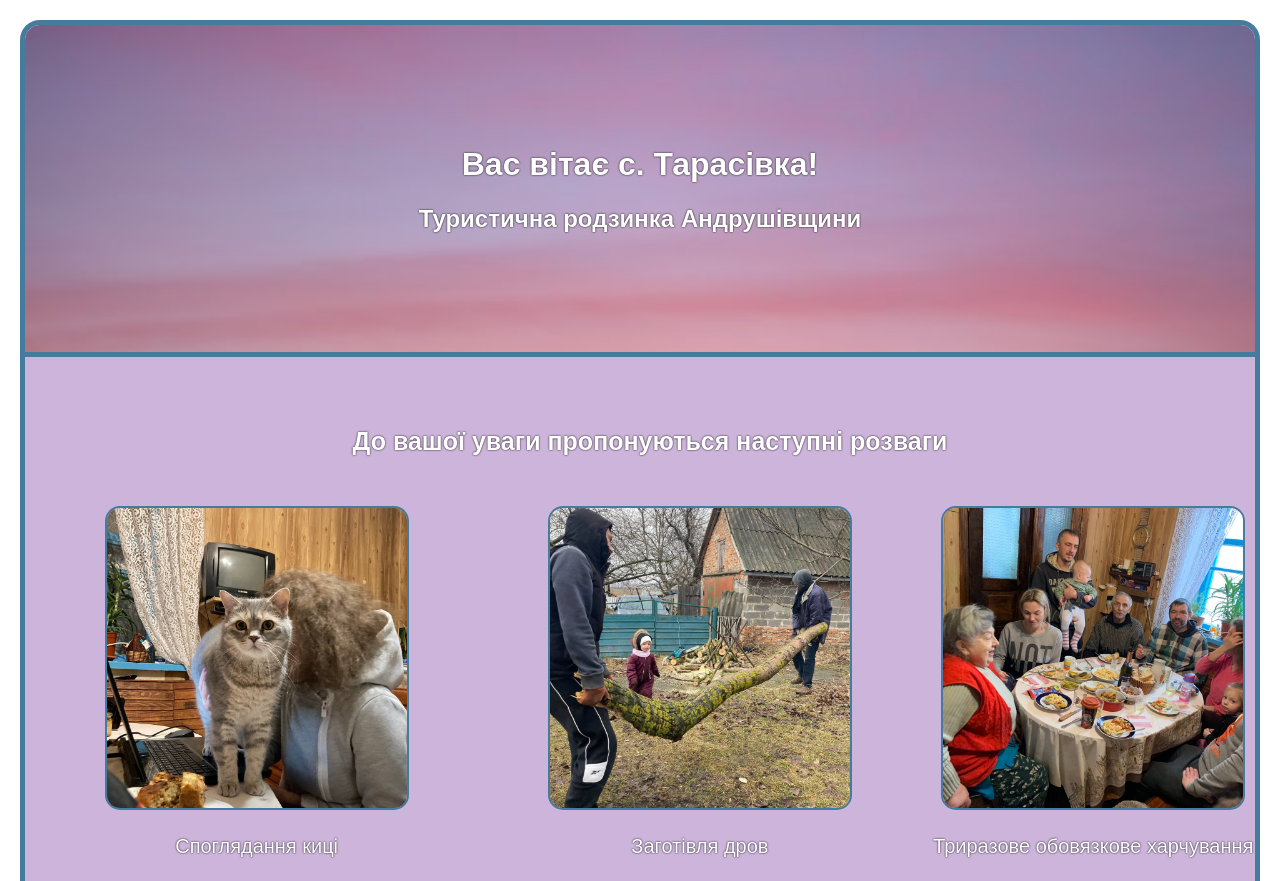
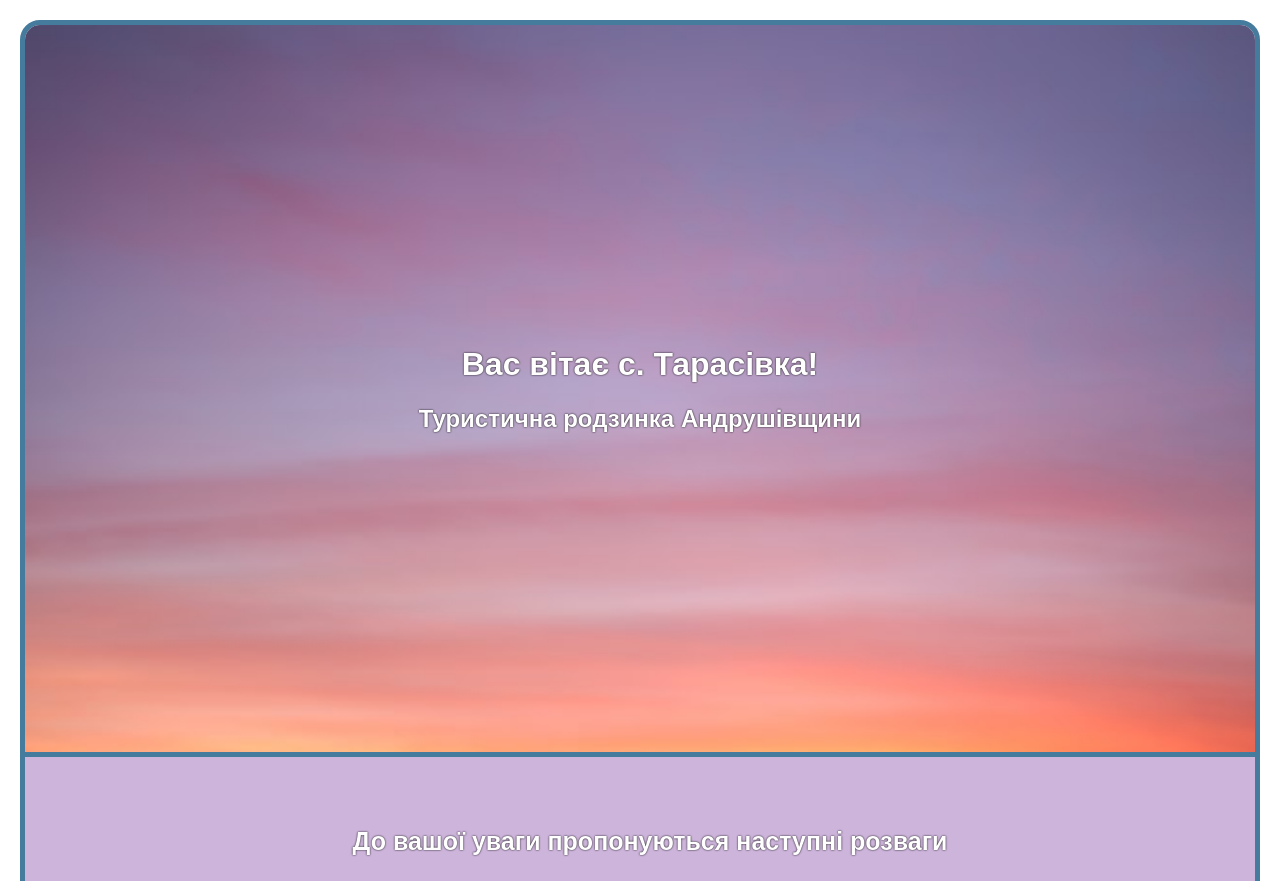
Before and after one commit to springdmitry/cooler_tarasivka, a website built with Vite: page index.html in a window 1280 px wide. Shown: the top 881 px of the page. Built offline with nearby package versions, Linux system fonts and the light colour scheme.

Commit message:
Update styles.css
Change padding for <hero> background

```diff
--- a/styles.css
+++ b/styles.css
@@ -20,7 +20,7 @@ body {
 }
 
 #hero {
-    padding: 100px 0 100px;
+    padding: 300px 0 300px;
     background-image: url("images/sunset.jpg");
     background-size: cover;
     background-position: center;
```
